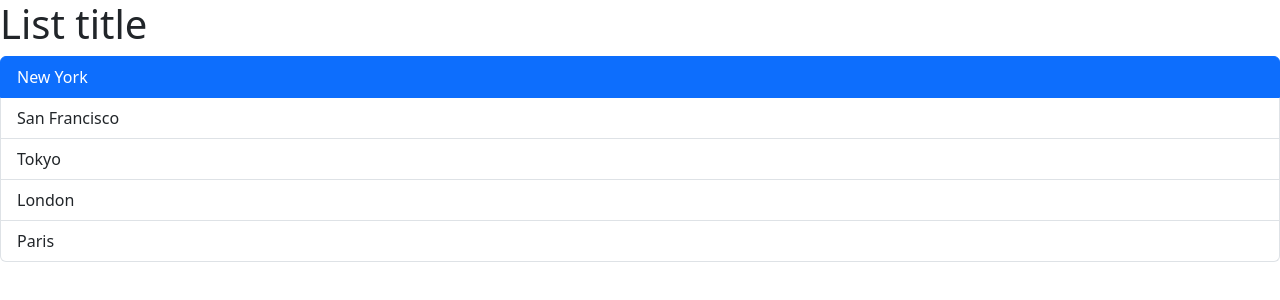
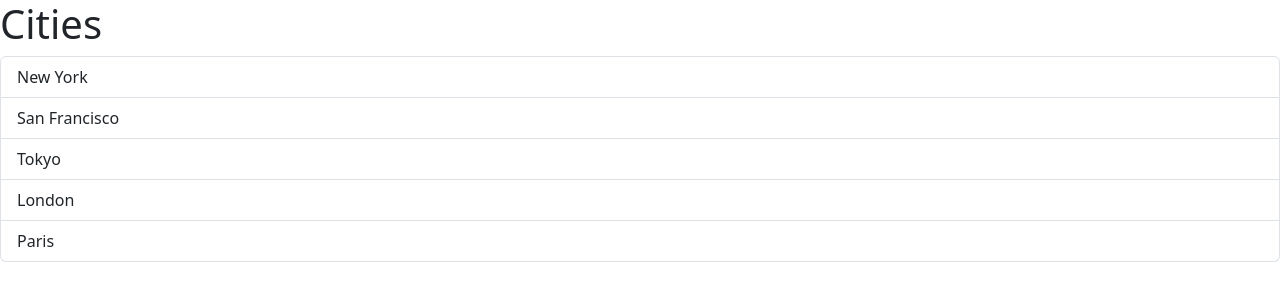
Before and after one commit to JPval007/MoshTutorial, a React (Vite) app in the folder react-app/: page / in a window 1280 px wide. Shown: the top 300 px of the page. Built offline with nearby package versions, Linux system fonts and the light colour scheme.

Commit message:
Beggining with alert and useState and finishing props

```diff
--- a/react-app/src/App.tsx
+++ b/react-app/src/App.tsx
@@ -1,10 +1,15 @@
 import ListGroup from "./Components/ListGroup";
 
-function App(){
+function App() {
+  let cities = ["New York", "San Francisco", "Tokyo", "London", "Paris"];
 
   return (
     <div>
-      <ListGroup />
+      <ListGroup
+        items={cities}
+        heading="Cities"
+        onSelectedItem={(item) => console.log(item)}
+      />
     </div>
   );
 }
--- /dev/null
+++ b/react-app/src/Components/Alert.tsx
@@ -0,0 +1 @@
+function Alert() {}
--- a/react-app/src/Components/ListGroup.tsx
+++ b/react-app/src/Components/ListGroup.tsx
@@ -1,21 +1,25 @@
-import { MouseEvent } from "react";
+import { useState } from "react";
 
-function ListGroup() {
-  let cities = ["New York", "San Francisco", "Tokyo", "London", "Paris"];
-  let selectedIndex = 0; //tracks which item is selected in order to highlight it
+interface Props {
+  items: string[];
+  heading: string;
+  onSelectedItem: (item: string) => void;
+}
+
+function ListGroup({ items, heading, onSelectedItem }: Props) {
+  //a HOOK is a function that allows us to tap into components
+  const [selectedIndex, setSelectedIndex] = useState(-1);
+  //   const [name, setName] = useState('');
 
   //Event handler
   //Type annotation to specify the oobject type(only in typescript)
-  const handleClick = (event: MouseEvent) => {
-    console.log(event);
-  };
 
   return (
     <>
-      <h1>List title</h1>
-      {cities.length === 0 && <p>No items found</p>}
+      <h1>{heading}</h1>
+      {items.length === 0 && <p>No items found</p>}
       <ul className="list-group">
-        {cities.map((item, index) => (
+        {items.map((item, index) => (
           <li
             key={item}
             className={
@@ -23,7 +27,10 @@ function ListGroup() {
                 ? "list-group-item active"
                 : "list-group-item"
             }
-            onClick={handleClick}
+            onClick={() => {
+              setSelectedIndex(index);
+              onSelectedItem(item);
+            }}
           >
             {item}
           </li>
```
